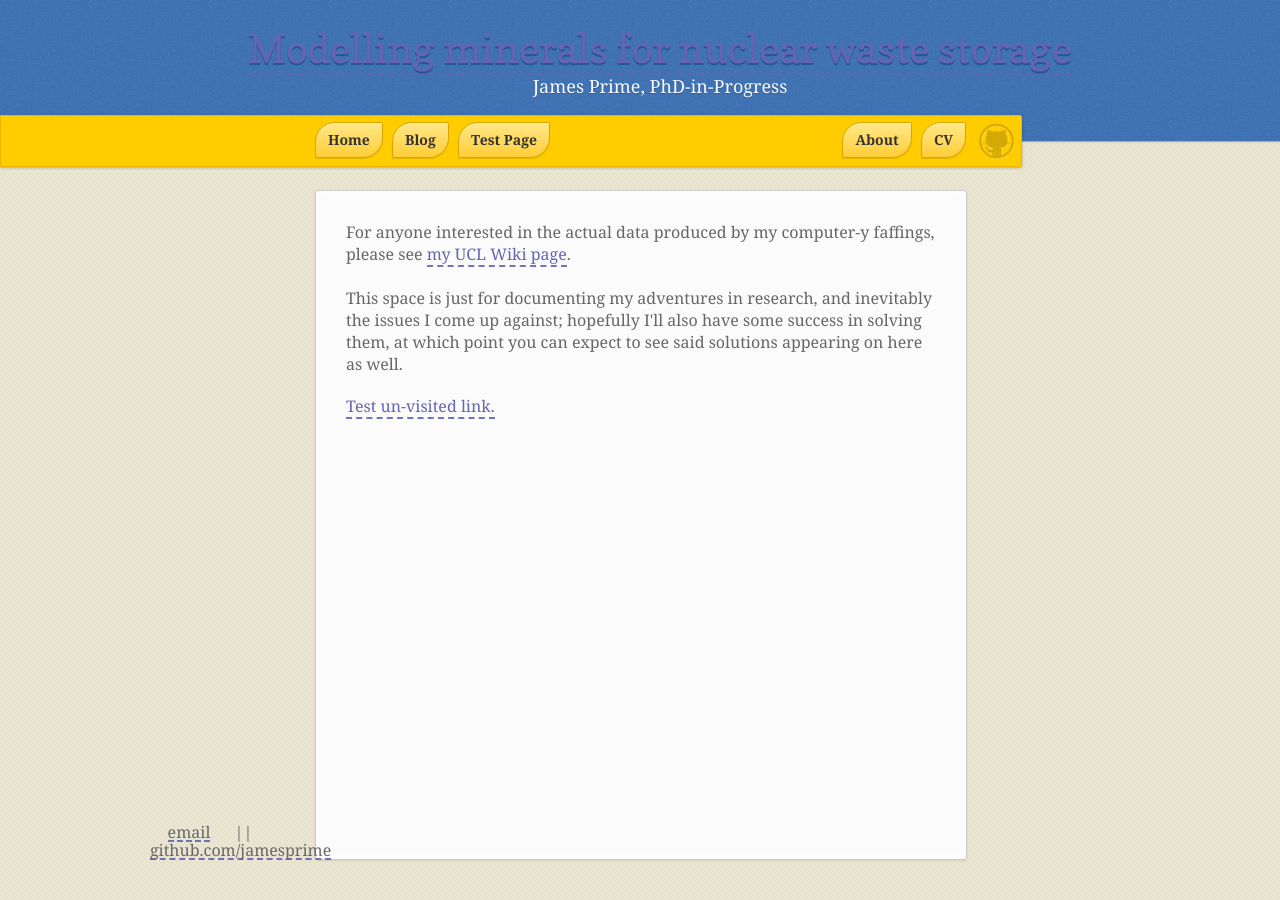
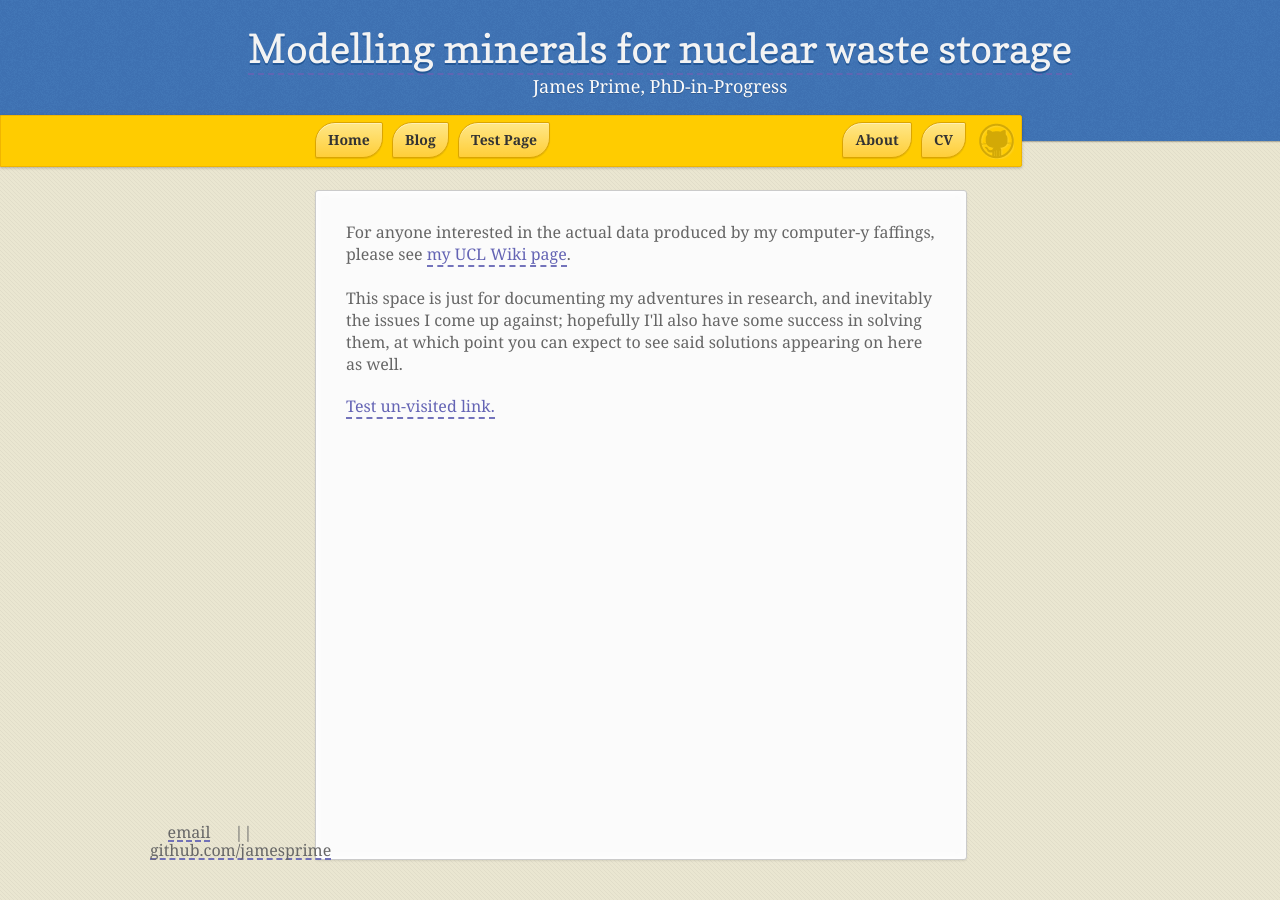
Before and after one commit to jamesprime/jamesprime.github.io, a Jekyll site: the page built from index.html, in a window 1280 px wide. Built offline with Jekyll 4.4.1, drawn with Linux system fonts in a browser that asks for light colours; nearby versions of some CDN libraries; some web fonts are replaced.

Commit message:
Added header h1 a color: #f3f3f3 to _sass/jamesprime.scss

```diff
--- a/_sass/jamesprime.scss
+++ b/_sass/jamesprime.scss
@@ -210,6 +210,9 @@ header {
         text-overflow: ellipsis;
         -o-text-overflow: ellipsis;
         -ms-text-overflow: ellipsis;
+        a {
+            color: #f3f3f3;
+        }
     }
     p {
         color: #fbfbfb; // Originally #d8d8d8; changed based on tota11y's contrast recommendations
```
